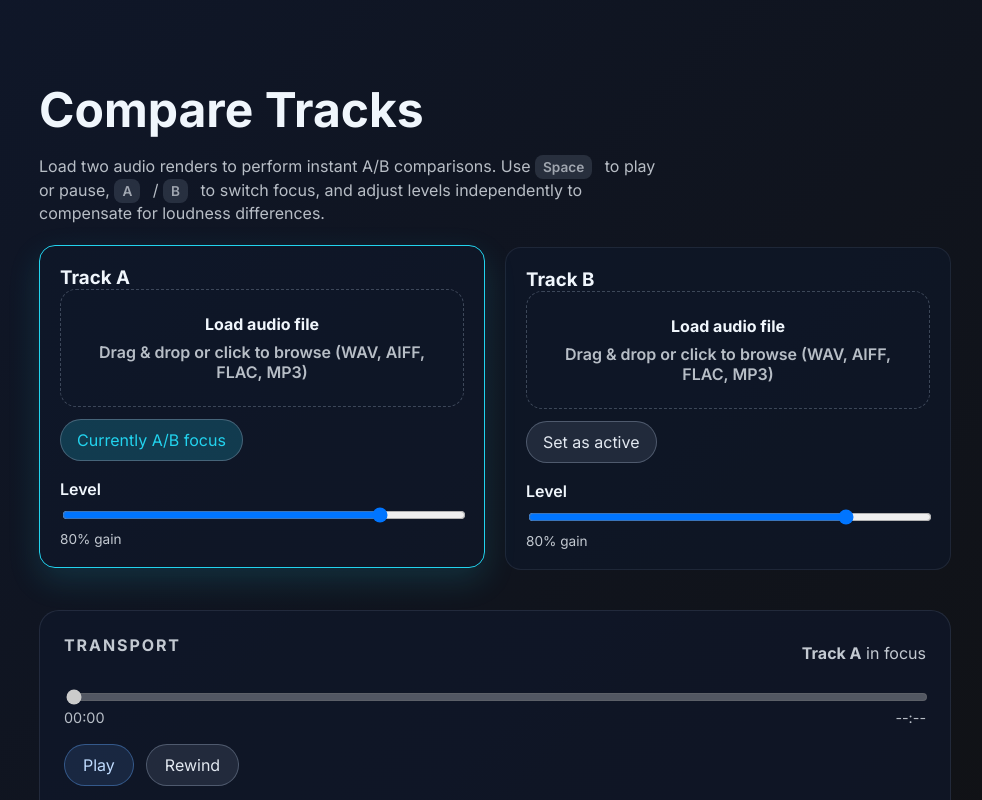
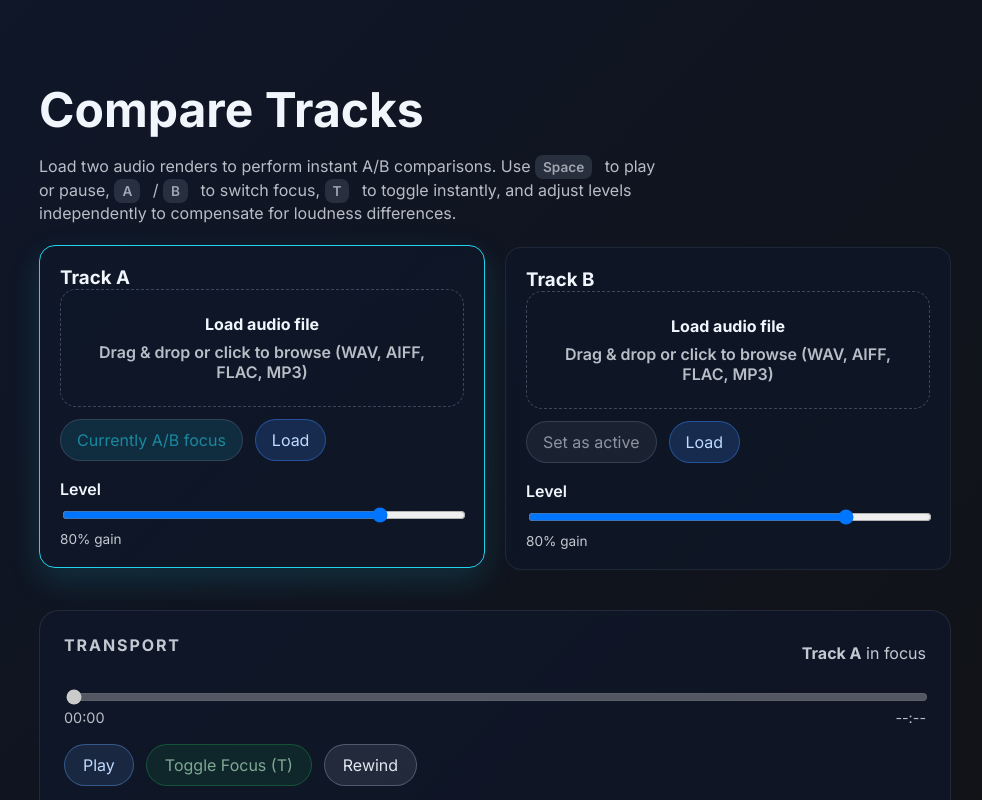
Before and after one commit to jeremyg7/compare-tracks, a Next.js app: page / in a window 1280 px wide. Shown: the top 800 px of the page, without its empty margins (145-1127 px from the left). Built offline with nearby package versions, Linux system fonts and the light colour scheme.

Commit message:
feat: streamline toggling and track loading

```diff
--- a/app/page.tsx
+++ b/app/page.tsx
@@ -312,6 +312,10 @@ export default function HomePage() {
     [applyGain]
   );
 
+  const toggleActiveTrack = useCallback(() => {
+    setActiveTrack((prev) => (prev === "A" ? "B" : "A"));
+  }, []);
+
   useEffect(() => {
     playbackDurationRef.current = Math.max(
       tracks.A.duration ?? 0,
@@ -326,12 +330,18 @@ export default function HomePage() {
 
   useEffect(() => {
     const onKeyDown = (event: KeyboardEvent) => {
-      if (event.target instanceof HTMLElement) {
-        const tagName = event.target.tagName;
-        if (tagName === "INPUT" || tagName === "TEXTAREA") {
+      const target = event.target as HTMLElement | null;
+
+      if (target) {
+        if (target instanceof HTMLInputElement && target.type !== "range") {
           return;
         }
-        if (event.target.getAttribute("contenteditable") === "true") {
+
+        if (target.tagName === "TEXTAREA") {
+          return;
+        }
+
+        if (target.getAttribute("contenteditable") === "true") {
           return;
         }
       }
@@ -351,12 +361,21 @@ export default function HomePage() {
       if (event.code === TRACK_KEYS.B) {
         event.preventDefault();
         setActiveTrack("B");
+        return;
+      }
+
+      if (event.code === "KeyT") {
+        if (tracks.A.hasBuffer && tracks.B.hasBuffer) {
+          event.preventDefault();
+          toggleActiveTrack();
+        }
+        return;
       }
     };
 
     window.addEventListener("keydown", onKeyDown);
     return () => window.removeEventListener("keydown", onKeyDown);
-  }, [handlePlayPause]);
+  }, [handlePlayPause, toggleActiveTrack, tracks.A.hasBuffer, tracks.B.hasBuffer]);
 
   useEffect(() => {
     return () => {
@@ -377,6 +396,8 @@ export default function HomePage() {
     [tracks.A.hasBuffer, tracks.B.hasBuffer]
   );
 
+  const canToggle = tracks.A.hasBuffer && tracks.B.hasBuffer;
+
   const formattedDuration = playbackDuration ? formatTime(playbackDuration) : "--:--";
 
   return (
@@ -384,8 +405,8 @@ export default function HomePage() {
       <h1>Compare Tracks</h1>
       <p style={{ opacity: 0.75, maxWidth: "620px" }}>
         Load two audio renders to perform instant A/B comparisons. Use <span className="keycap">Space</span> to
-        play or pause, <span className="keycap">A</span> / <span className="keycap">B</span> to switch focus, and adjust
-        levels independently to compensate for loudness differences.
+        play or pause, <span className="keycap">A</span> / <span className="keycap">B</span> to switch focus, <span className="keycap">T</span> to toggle instantly,
+        and adjust levels independently to compensate for loudness differences.
       </p>
 
       <section className="track-grid">
@@ -434,6 +455,23 @@ export default function HomePage() {
           </button>
           <button
             type="button"
+            onClick={toggleActiveTrack}
+            disabled={!canToggle}
+            style={{
+              padding: "10px 18px",
+              borderRadius: "999px",
+              background: "rgba(22, 163, 74, 0.18)",
+              border: "1px solid rgba(34, 197, 94, 0.45)",
+              color: "#bbf7d0",
+              cursor: canToggle ? "pointer" : "not-allowed",
+              opacity: canToggle ? 1 : 0.65,
+              transition: "background 0.2s ease, border-color 0.2s ease"
+            }}
+          >
+            Toggle Focus (T)
+          </button>
+          <button
+            type="button"
             onClick={() => handleSeek(0)}
             disabled={!playbackDuration}
             style={{
@@ -463,6 +501,10 @@ export default function HomePage() {
             Focus Track B
           </div>
           <div>
+            <span className="keycap">T</span>
+            Toggle focus
+          </div>
+          <div>
             <span className="keycap">⇧</span>
             + <span className="keycap">A</span> / <span className="keycap">B</span> — future solo preview
           </div>
--- a/components/TrackCard.tsx
+++ b/components/TrackCard.tsx
@@ -1,6 +1,6 @@
 "use client";
 
-import { ChangeEvent, useId } from "react";
+import { ChangeEvent, useId, useRef } from "react";
 import { formatTime } from "@/lib/formatTime";
 
 type TrackId = "A" | "B";
@@ -36,6 +36,9 @@ export function TrackCard({
   onVolumeChange
 }: TrackCardProps) {
   const inputId = useId();
+  const fileInputRef = useRef<HTMLInputElement | null>(null);
+  const setActiveDisabled = !track.hasBuffer || track.loading;
+  const isLoading = track.loading;
 
   const handleFileChange = (event: ChangeEvent<HTMLInputElement>) => {
     const file = event.target.files?.[0];
@@ -96,6 +99,7 @@ export function TrackCard({
         <button
           type="button"
           onClick={onSetActive}
+          disabled={setActiveDisabled}
           style={{
             flex: "0 0 auto",
             padding: "10px 16px",
@@ -103,11 +107,30 @@ export function TrackCard({
             background: isActive ? "rgba(34, 211, 238, 0.2)" : "rgba(148, 163, 184, 0.15)",
             border: "1px solid rgba(148, 163, 184, 0.4)",
             color: isActive ? "#22d3ee" : "#e2e8f0",
-            cursor: "pointer",
+            cursor: setActiveDisabled ? "not-allowed" : "pointer",
+            opacity: setActiveDisabled ? 0.6 : 1,
             transition: "all 0.2s ease"
           }}
         >
           {isActive ? "Currently A/B focus" : "Set as active"}
+        </button>
+        <button
+          type="button"
+          onClick={() => fileInputRef.current?.click()}
+          disabled={isLoading}
+          style={{
+            flex: "0 0 auto",
+            padding: "10px 16px",
+            borderRadius: "999px",
+            background: "rgba(59, 130, 246, 0.2)",
+            border: "1px solid rgba(59, 130, 246, 0.45)",
+            color: "#bfdbfe",
+            cursor: isLoading ? "wait" : "pointer",
+            opacity: isLoading ? 0.7 : 1,
+            transition: "all 0.2s ease"
+          }}
+        >
+          Load
         </button>
       </div>
 
@@ -129,6 +152,7 @@ export function TrackCard({
 
       <input
         id={inputId}
+        ref={fileInputRef}
         type="file"
         accept="audio/*"
         style={{ display: "none" }}
```
Also changed, not shown: 2 other files (tests, documents, lock files or other folders).
